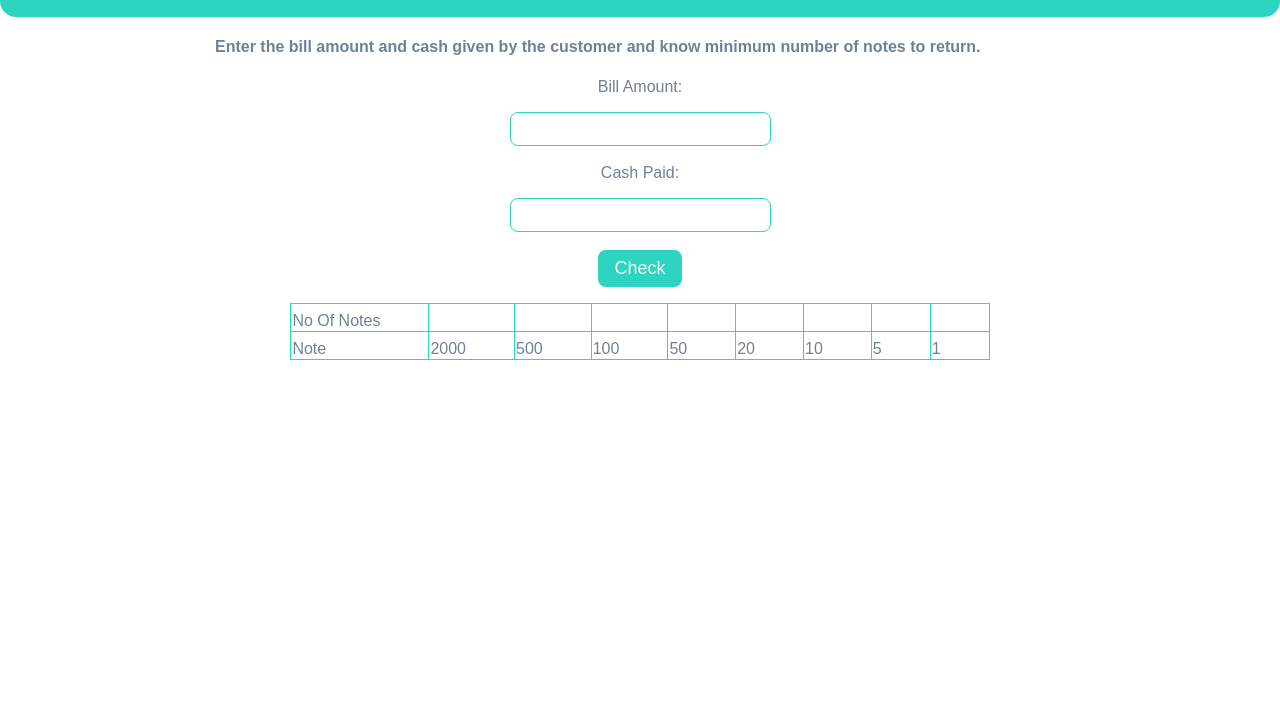
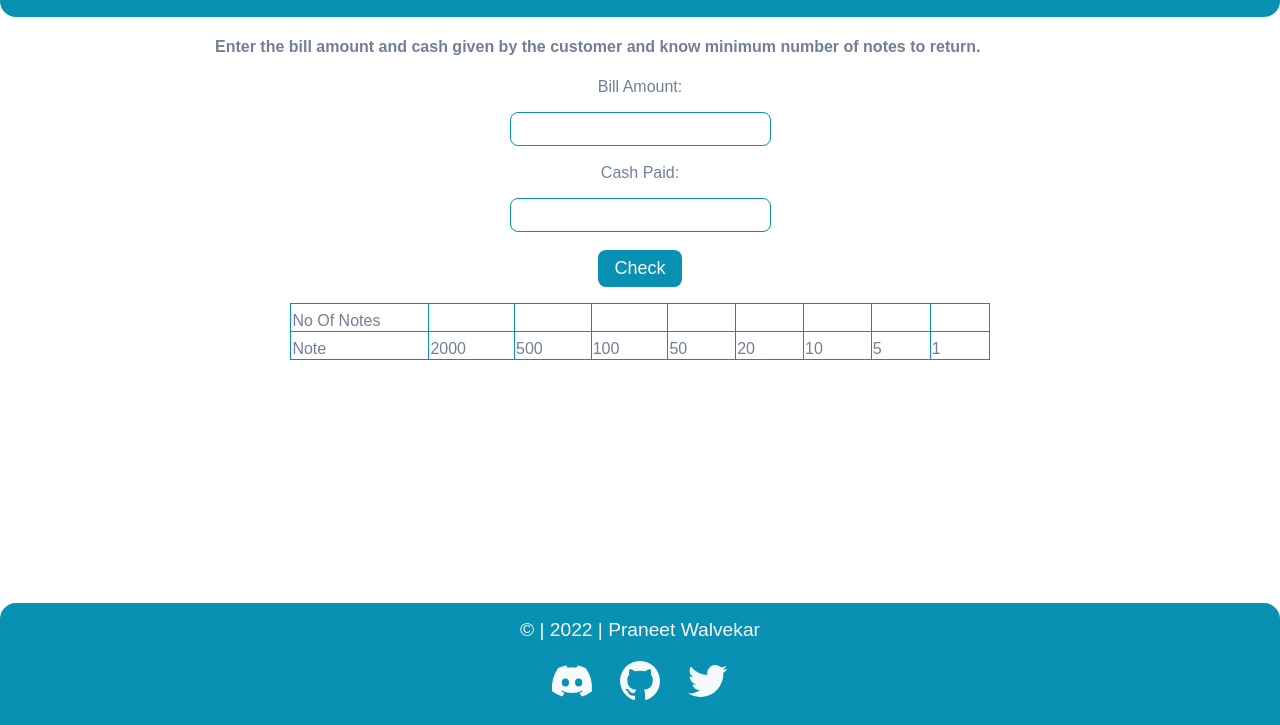
Before and after one commit to praneetwalvekar33/cash-register-manager, a plain HTML site: page index.html in a window 1280 px wide. Shown: the part 75-800 px from the top of the page. Drawn offline with Linux system fonts and the light colour scheme.

Commit message:
added footer

```diff
--- a/index.html
+++ b/index.html
@@ -57,6 +57,21 @@
             </table>
         </main>
 
+        <footer>
+            <div>© | 2022 | Praneet Walvekar</div>
+            <ul>
+                <li>
+                    <a href=""><svg xmlns="http://www.w3.org/2000/svg" width="48" height="48" viewBox="0 0 24 24" style="fill: rgba(247, 250, 252, 1);transform: ;msFilter:;"><path d="M14.82 4.26a10.14 10.14 0 0 0-.53 1.1 14.66 14.66 0 0 0-4.58 0 10.14 10.14 0 0 0-.53-1.1 16 16 0 0 0-4.13 1.3 17.33 17.33 0 0 0-3 11.59 16.6 16.6 0 0 0 5.07 2.59A12.89 12.89 0 0 0 8.23 18a9.65 9.65 0 0 1-1.71-.83 3.39 3.39 0 0 0 .42-.33 11.66 11.66 0 0 0 10.12 0q.21.18.42.33a10.84 10.84 0 0 1-1.71.84 12.41 12.41 0 0 0 1.08 1.78 16.44 16.44 0 0 0 5.06-2.59 17.22 17.22 0 0 0-3-11.59 16.09 16.09 0 0 0-4.09-1.35zM8.68 14.81a1.94 1.94 0 0 1-1.8-2 1.93 1.93 0 0 1 1.8-2 1.93 1.93 0 0 1 1.8 2 1.93 1.93 0 0 1-1.8 2zm6.64 0a1.94 1.94 0 0 1-1.8-2 1.93 1.93 0 0 1 1.8-2 1.92 1.92 0 0 1 1.8 2 1.92 1.92 0 0 1-1.8 2z"></path></svg></a>
+                </li>
+                <li>
+                    <a href=""><svg xmlns="http://www.w3.org/2000/svg" width="48" height="48" viewBox="0 0 24 24" style="fill: rgba(247, 250, 252, 1);transform: ;msFilter:;"><path fill-rule="evenodd" clip-rule="evenodd" d="M12.026 2c-5.509 0-9.974 4.465-9.974 9.974 0 4.406 2.857 8.145 6.821 9.465.499.09.679-.217.679-.481 0-.237-.008-.865-.011-1.696-2.775.602-3.361-1.338-3.361-1.338-.452-1.152-1.107-1.459-1.107-1.459-.905-.619.069-.605.069-.605 1.002.07 1.527 1.028 1.527 1.028.89 1.524 2.336 1.084 2.902.829.091-.645.351-1.085.635-1.334-2.214-.251-4.542-1.107-4.542-4.93 0-1.087.389-1.979 1.024-2.675-.101-.253-.446-1.268.099-2.64 0 0 .837-.269 2.742 1.021a9.582 9.582 0 0 1 2.496-.336 9.554 9.554 0 0 1 2.496.336c1.906-1.291 2.742-1.021 2.742-1.021.545 1.372.203 2.387.099 2.64.64.696 1.024 1.587 1.024 2.675 0 3.833-2.33 4.675-4.552 4.922.355.308.675.916.675 1.846 0 1.334-.012 2.41-.012 2.737 0 .267.178.577.687.479C19.146 20.115 22 16.379 22 11.974 22 6.465 17.535 2 12.026 2z"></path></svg></box-icon></a>
+                </li>
+                <li>
+                    <a href=""><svg xmlns="http://www.w3.org/2000/svg" width="48" height="48" viewBox="0 0 24 24" style="fill: rgba(247, 250, 252, 1);transform: ;msFilter:;"><path d="M19.633 7.997c.013.175.013.349.013.523 0 5.325-4.053 11.461-11.46 11.461-2.282 0-4.402-.661-6.186-1.809.324.037.636.05.973.05a8.07 8.07 0 0 0 5.001-1.721 4.036 4.036 0 0 1-3.767-2.793c.249.037.499.062.761.062.361 0 .724-.05 1.061-.137a4.027 4.027 0 0 1-3.23-3.953v-.05c.537.299 1.16.486 1.82.511a4.022 4.022 0 0 1-1.796-3.354c0-.748.199-1.434.548-2.032a11.457 11.457 0 0 0 8.306 4.215c-.062-.3-.1-.611-.1-.923a4.026 4.026 0 0 1 4.028-4.028c1.16 0 2.207.486 2.943 1.272a7.957 7.957 0 0 0 2.556-.973 4.02 4.02 0 0 1-1.771 2.22 8.073 8.073 0 0 0 2.319-.624 8.645 8.645 0 0 1-2.019 2.083z"></path></svg></box-icon></a>
+                </li>
+            </ul>
+        </footer>
+
         <script src="app.js" type="text/javascript"></script>
     </body>
 
--- a/styles.css
+++ b/styles.css
@@ -1,5 +1,5 @@
 :root{
-    --primary-color: #2dd4bf;
+    --primary-color: #0891b2;
     --primary-font-color: #718096;
     --secondary-font-color: #f7fafc;
 
@@ -68,3 +68,29 @@ td{
     padding-right: 3rem;
     padding-top: 0.5rem;
 }
+
+footer{
+    position: fixed;
+    bottom: 0;
+    width: 100%;
+    background-color: var(--primary-color);
+    text-align: center;
+    border-top-left-radius: 1rem;
+    border-top-right-radius: 1rem;
+}
+
+footer > div{
+    color: var(--secondary-font-color);
+    font-size: larger;
+    margin-top: 1rem;
+}
+
+ul{
+    padding-inline-start: 0;
+}
+
+li{
+    list-style: none;
+    display: inline;
+    padding: 0rem 0.5rem;
+}
```
Also changed, not shown: images/discord.svg (added), images/github.svg (added), images/twitter.svg (added), 1 other file.
